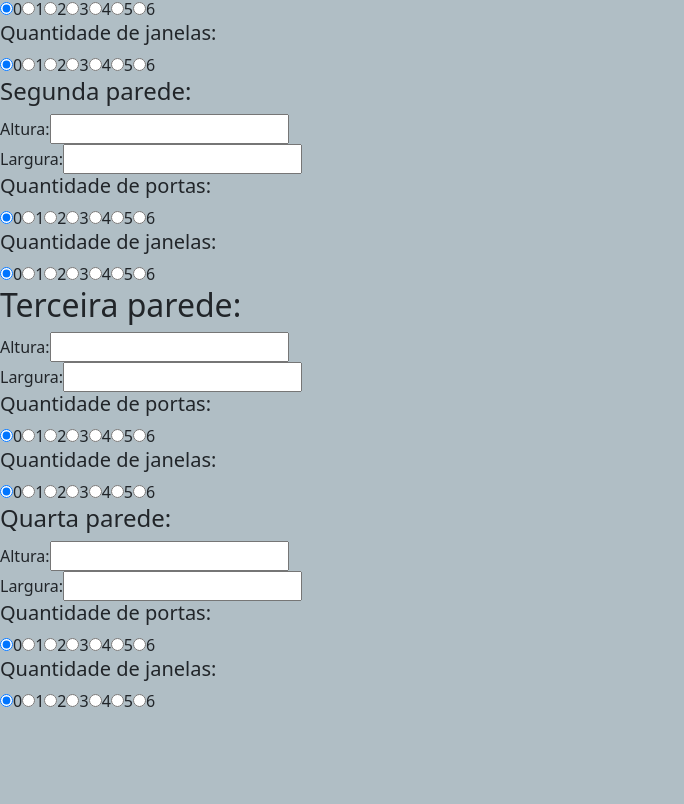
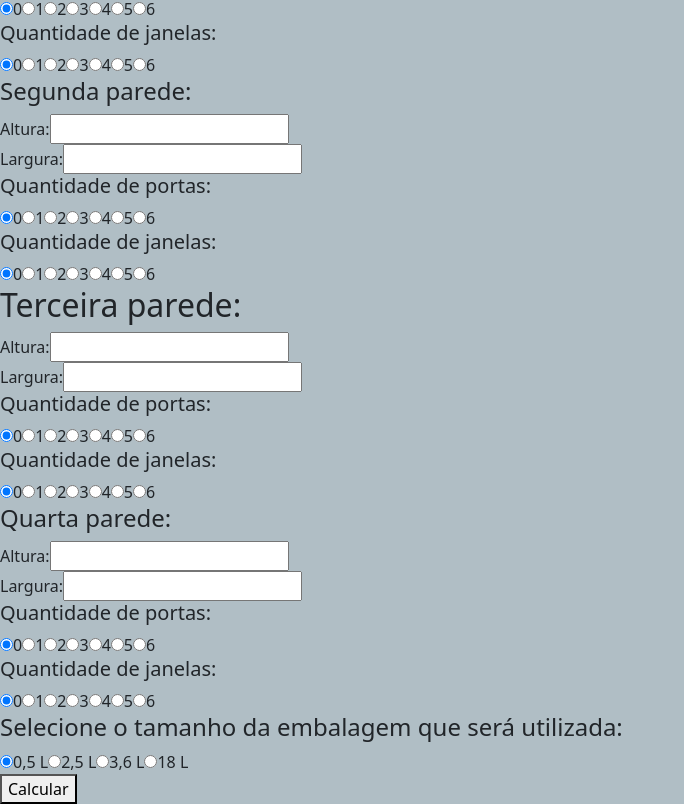
Before and after one commit to vitor-m-cardoso/code-challenge, a React (Create React App) app: page / in a window 1280 px wide. Shown: the part 178-982 px from the top of the page, without its empty margins (0-684 px from the left). Before the commit the page ends 891 px from the top, so only its background shows below. Built offline with nearby package versions, Linux system fonts and the light colour scheme.

Commit message:
adiciona radio btn para selecao do tamanho da lata de tinta que sera utilizada e botao de calcular

```diff
--- a/src/components/Form.js
+++ b/src/components/Form.js
@@ -23,6 +23,8 @@ export default function Form() {
   const [secondWallQtyWindow, setSecondWallQtyWindow] = useState("0");
   const [thirdWallQtyWindow, setThirdWallQtyWindow] = useState("0");
   const [fourthWallQtyWindow, setFourthWallQtyWindow] = useState("0");
+
+  const [selectedPaintValue, setSelectedPaintValue] = useState("0,5 L");
 
   return (
     <form>
@@ -166,7 +168,21 @@ export default function Form() {
           </div>
         </section>
       </div>
-
+      <section>
+        <h2 className="h4">Selecione o tamanho da embalagem que será utilizada:</h2>
+        <Radio
+          options={["0,5 L", "2,5 L", "3,6 L", "18 L"]}
+          value={ selectedPaintValue }
+          setValue={ setSelectedPaintValue }
+        />
+      </section>
+      <section>
+        <button
+          type="button"
+        >
+          Calcular
+        </button>
+      </section>
     </form>
   );
 };
```
